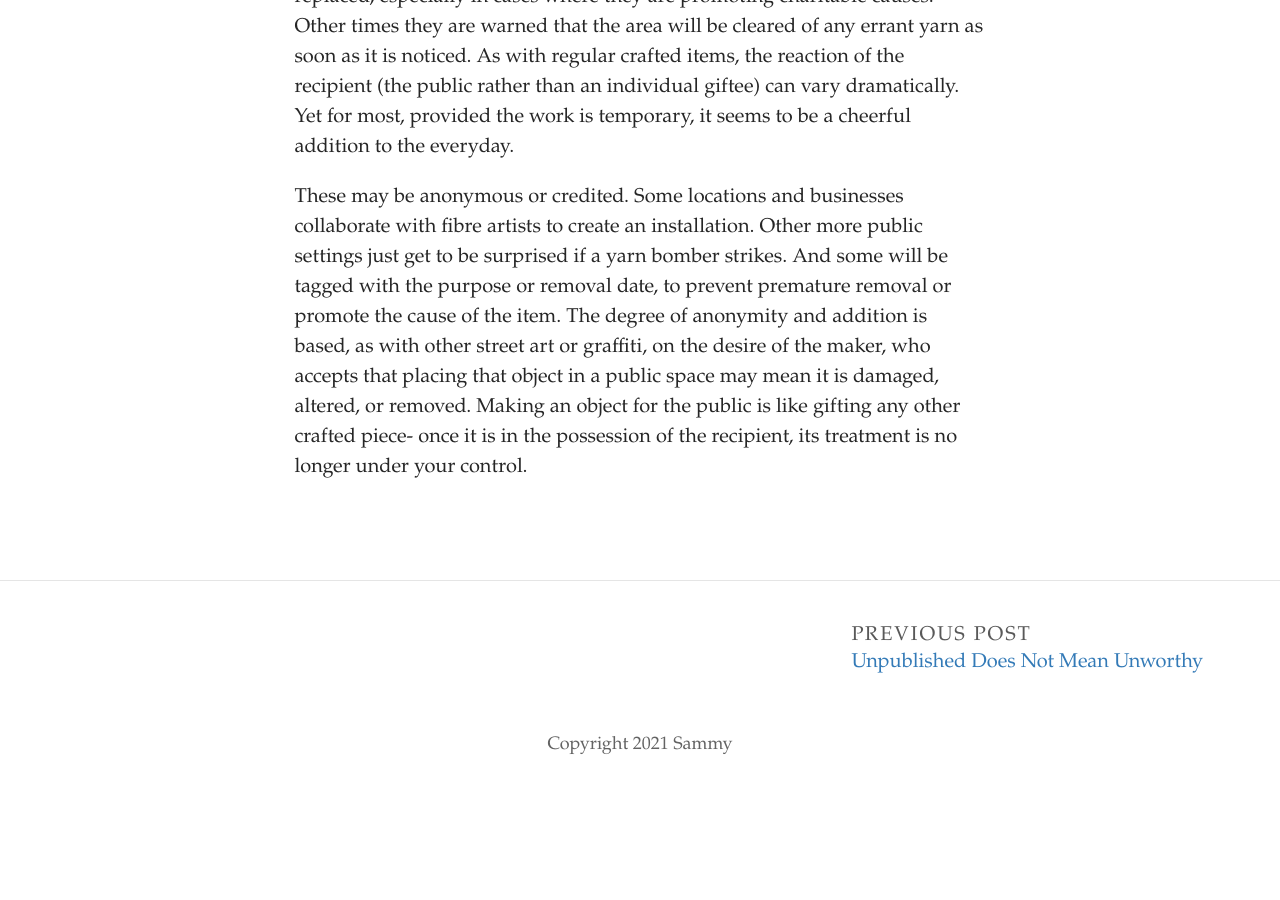
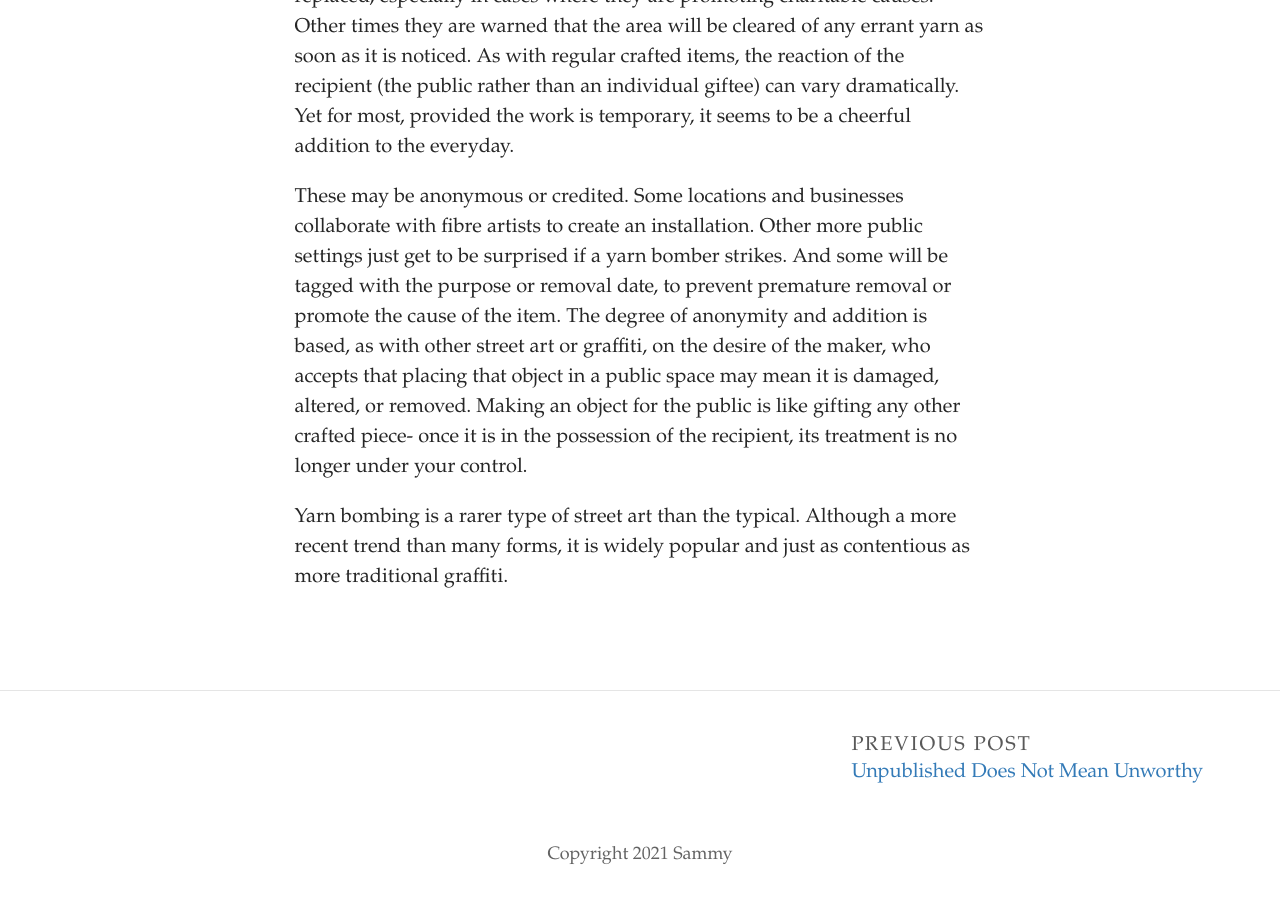
Before and after one commit to SammySpinsAYarn/Blog, a Jekyll site: the page built from _posts/2023-08-12-yarn-bombing-is-crafty-graffiti.md, in a window 1280 px wide and 900 px high, scrolled down 1094 px. Built offline with Jekyll 4.4.1, drawn with Linux system fonts in a browser that asks for light colours; some web fonts are replaced; before the commit the page ends 1884 px from its top, so only the background shows below that.

Commit message:
Update Post “2023-08-12-yarn-bombing-is-crafty-graffiti”

```diff
--- a/_posts/2023-08-12-yarn-bombing-is-crafty-graffiti.md
+++ b/_posts/2023-08-12-yarn-bombing-is-crafty-graffiti.md
@@ -13,3 +13,5 @@ M﻿agda Sayeg is credited with having begun the current style of yarn bombing w
 B﻿ut these items are as prone to vandalism as any other street art. Some have been removed by council authorities and litter pickers due to their unauthorised nature. Others have been removed or had pieces taken by members of the public. There are instances of the creators having pieces removed within twelve hours of placement. In some cases the works are replaced, especially in cases where they are promoting charitable causes. Other times they are warned that the area will be cleared of any errant yarn as soon as it is noticed. As with regular crafted items, the reaction of the recipient (the public rather than an individual giftee) can vary dramatically. Yet for most, provided the work is temporary, it seems to be a cheerful addition to the everyday.
 
 T﻿hese may be anonymous or credited. Some locations and businesses collaborate with fibre artists to create an installation. Other more public settings just get to be surprised if a yarn bomber strikes. And some will be tagged with the purpose or removal date, to prevent premature removal or promote the cause of the item. The degree of anonymity and addition is based, as with other street art or graffiti, on the desire of the maker, who accepts that placing that object in a public space may mean it is damaged, altered, or removed. Making an object for the public is like gifting any other crafted piece- once it is in the possession of the recipient, its treatment is no longer under your control.
+
+Y﻿arn bombing is a rarer type of street art than the typical. Although a more recent trend than many forms, it is widely popular and just as contentious as more traditional graffiti.
```
